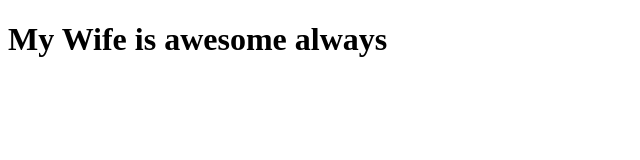
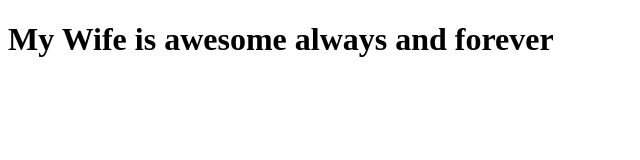
Before and after one commit to CSantosCompSci/testRepo, a plain HTML site: page index.html in a window 1280 px wide. Shown: the whole page, without its empty margins (0-640 px from the left). Drawn offline with Linux system fonts and the light colour scheme.

Commit message:
Awesome Feature

```diff
--- a/index.html
+++ b/index.html
@@ -3,5 +3,5 @@
 
 </head>
 <body>
-    <h1>My Wife is awesome always</h1>
+    <h1>My Wife is awesome always and forever</h1>
 </body>
```
